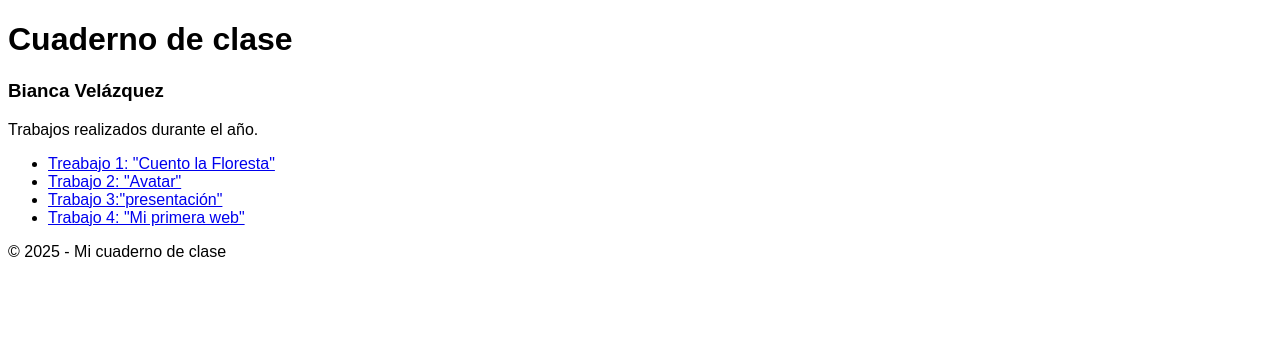
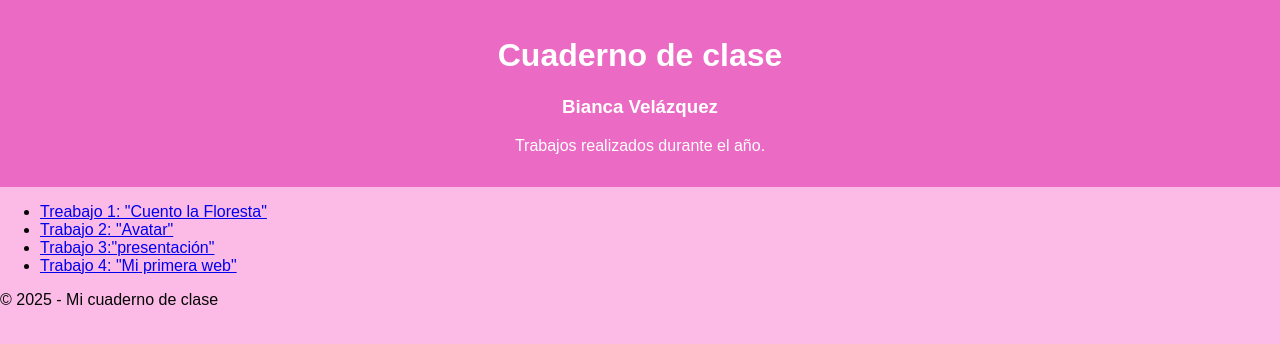
Before and after one commit to brenybian01/Cuaderno-de-clase, a plain HTML site: page index.html in a window 1280 px wide. Drawn offline with Linux system fonts and the light colour scheme.

Commit message:
Update style.css

```diff
--- a/style.css
+++ b/style.css
@@ -1,3 +1,13 @@
 body {
   font-family: Arial, sans-serif;
-  background-color:
+  background-color: #FCBBE6;
+  color: #050505;
+  margin: 0;
+  padding: 0;
+}
+header {
+    background-color: #EB6AC4;
+    color: white;
+    padding: 1em;
+    text-align: center;
+}
```
